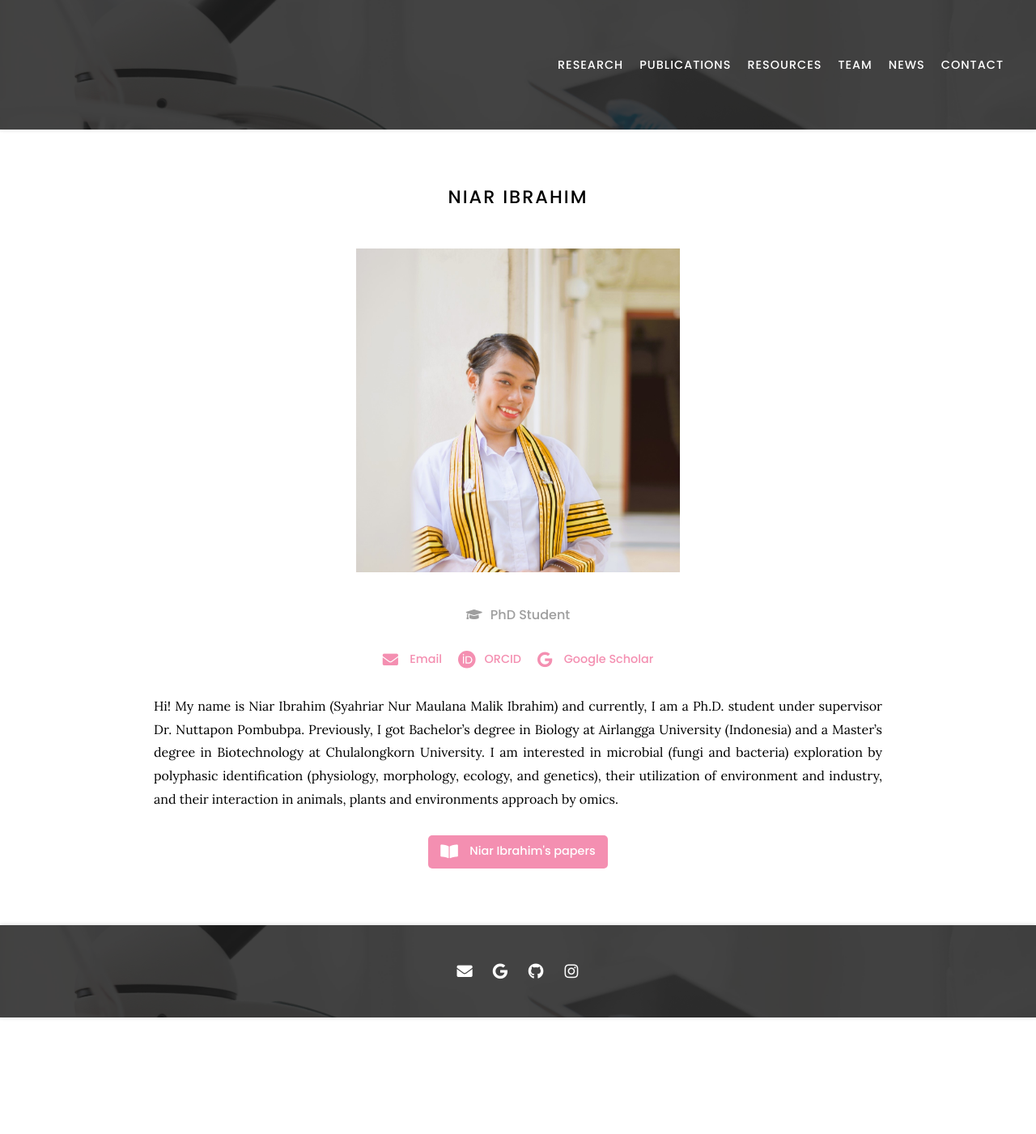
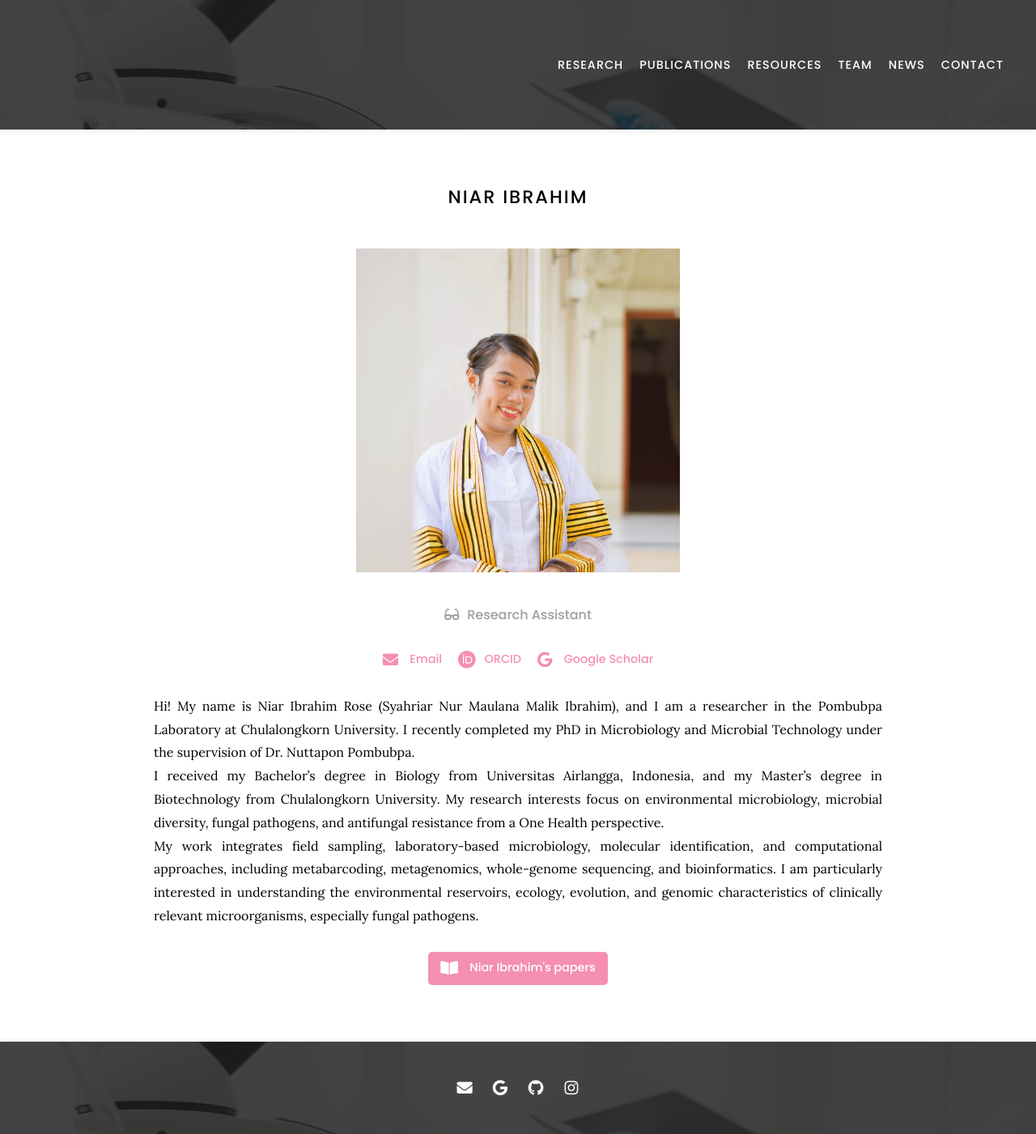
Before and after one commit to natpombubpa-lab/natpombubpa-lab.github.io, a Jekyll site: the page built from _members/Niar-Ibrahim.md, in a window 1280 px wide. Shown: the whole page at 81% size. Built offline with Jekyll 4.4.1, drawn with Linux system fonts in a browser that asks for light colours; nearby versions of some CDN libraries; before the commit the page ends 1257 px from its top, so only the background shows below that.

Commit message:
Revise Niar Ibrahim's profile details
Updated Niar Ibrahim's profile with new name, role, and research interests.

```diff
--- a/_members/Niar-Ibrahim.md
+++ b/_members/Niar-Ibrahim.md
@@ -1,11 +1,11 @@
 ---
 name: Niar Ibrahim
 aliases:
-  - Niar Ibrahim
+  - Niar Ibrahim Rose
   - Syahriar Nur Maulana Malik Ibrahim
 
 image: images/team/Niar.jpg
-role: phd
+role: researchassist
 links:
   email: syahriarmicro@gmail.com
   orcid: 0000-0003-2468-7276
@@ -13,4 +13,8 @@ links:
 
 ---
 
-Hi! My name is Niar Ibrahim (Syahriar Nur Maulana Malik Ibrahim) and currently, I am a Ph.D. student under supervisor Dr. Nuttapon Pombubpa. Previously, I got Bachelor’s degree in Biology at Airlangga University (Indonesia) and a Master’s degree in Biotechnology at Chulalongkorn University. I am interested in microbial (fungi and bacteria) exploration by polyphasic identification (physiology, morphology, ecology, and genetics), their utilization of environment and industry, and their interaction in animals, plants and environments approach by omics.
+Hi! My name is Niar Ibrahim Rose (Syahriar Nur Maulana Malik Ibrahim), and I am a researcher in the Pombubpa Laboratory at Chulalongkorn University. I recently completed my PhD in Microbiology and Microbial Technology under the supervision of Dr. Nuttapon Pombubpa.
+<br>
+I received my Bachelor’s degree in Biology from Universitas Airlangga, Indonesia, and my Master’s degree in Biotechnology from Chulalongkorn University. My research interests focus on environmental microbiology, microbial diversity, fungal pathogens, and antifungal resistance from a One Health perspective.
+<br>
+My work integrates field sampling, laboratory-based microbiology, molecular identification, and computational approaches, including metabarcoding, metagenomics, whole-genome sequencing, and bioinformatics. I am particularly interested in understanding the environmental reservoirs, ecology, evolution, and genomic characteristics of clinically relevant microorganisms, especially fungal pathogens.
```
